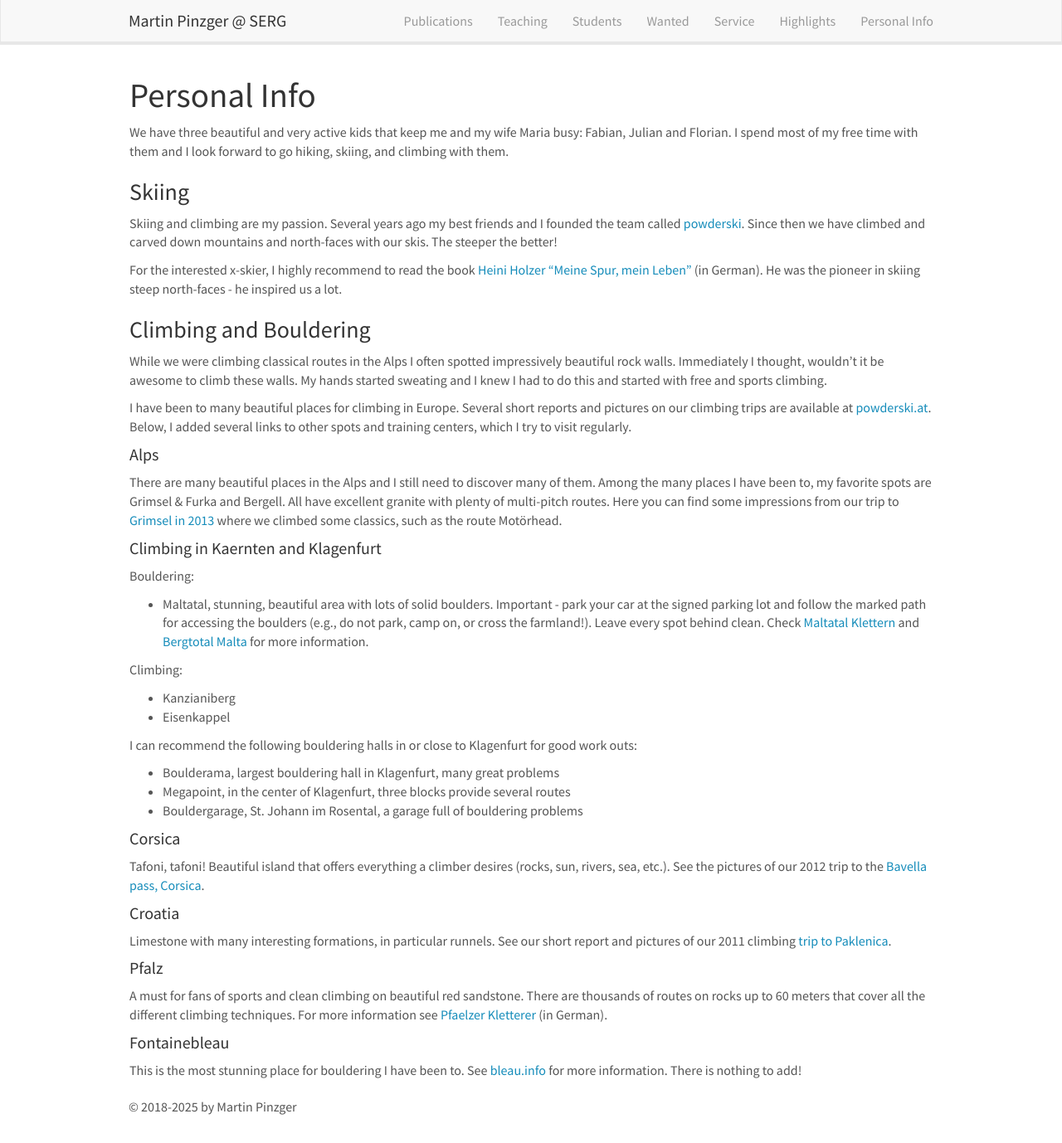
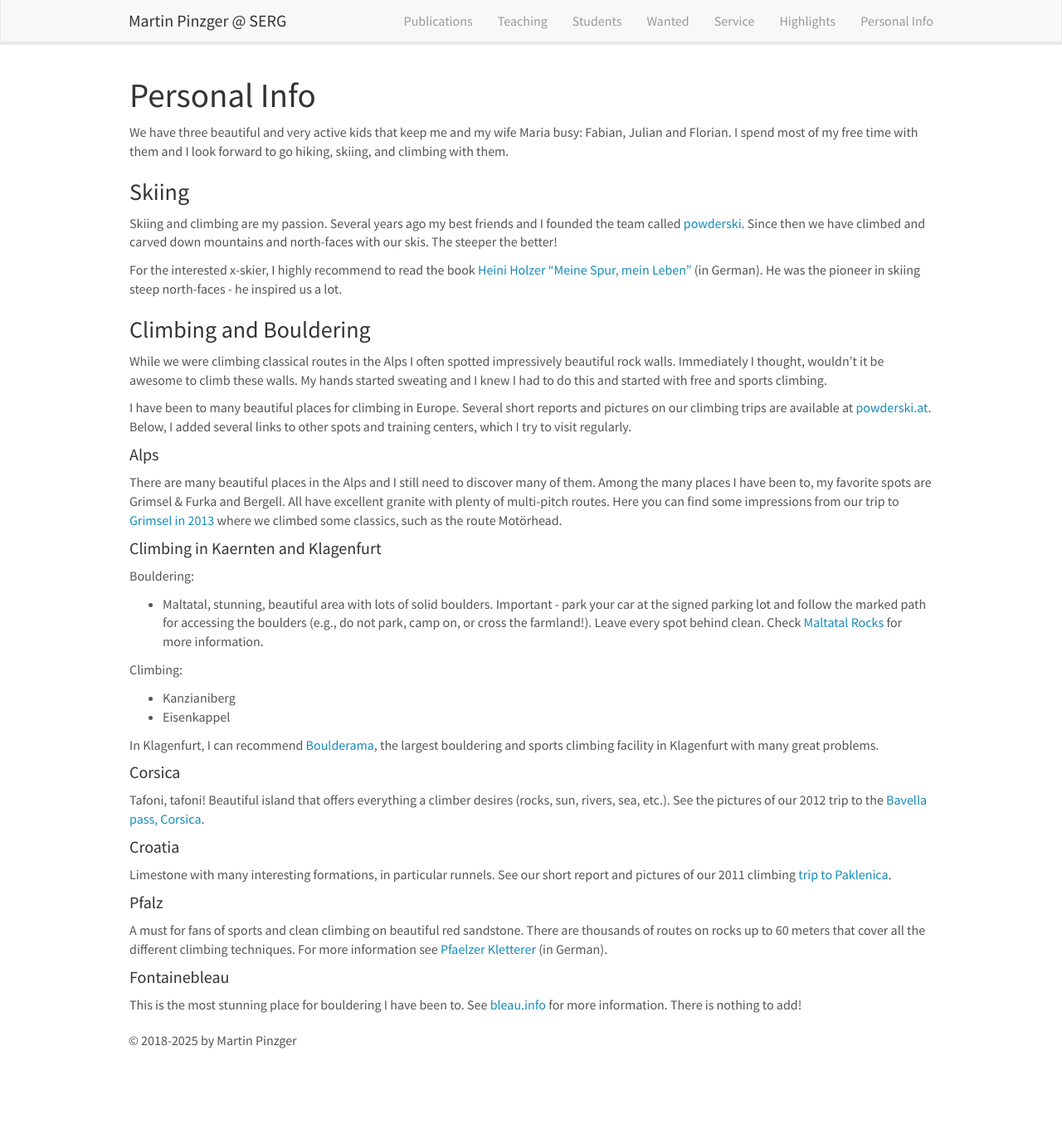
Before and after one commit to pinzger/pinzger.github.io, a Jekyll site: the page built from _pages/personalinfo.md, in a window 1280 px wide and 1378 px high. Shown: the whole window at 83% size. Built offline with Jekyll 4.4.1, drawn with Linux system fonts in a browser that asks for light colours; nearby versions of some CDN libraries.

Commit message:
updated sites

```diff
--- a/_data/news.yml
+++ b/_data/news.yml
@@ -1,3 +1,9 @@
+- date: <strong>May 2025</strong>
+  headline: "Feeling very honored. Received my third <a href=\"https://conf.researchr.org/home/fse-2025\">FSE 2025</a> Distinguished Reviewer Award."
+
+- date: <strong>May 2025</strong>
+  headline: "Joined the PC of <a href=\"https://conf.researchr.org/home/fse-2026\">FSE 2026</a> in Montreal, Canada."
+
 - date: <strong>January 2025</strong>
   headline: "Got invited by the IEEE Transactions on Software Engineering to write a retrospective of our work on ChangeDistiller that was selected as one of the most influential papers of IEEE TSE’s 4th decade. <a href=\"/papers/Fluri2025-retrospective.pdf\">Early Access Version</a>."
 
--- a/_pages/personalinfo.md
+++ b/_pages/personalinfo.md
@@ -27,18 +27,14 @@ There are many beautiful places in the Alps and I still need to discover many of
 
 Bouldering:
 
-* Maltatal, stunning, beautiful area with lots of solid boulders. Important - park your car at the signed parking lot and follow the marked path for accessing the boulders (e.g., do not park, camp on, or cross the farmland!). Leave every spot behind clean. Check [Maltatal Klettern](https://www.facebook.com/maltatalklettern) and [Bergtotal Malta](http://www.bergtotal.com/Bouldergebiete/Oesterreich/Malta-Bouldergebiet.html) for more information.
+* Maltatal, stunning, beautiful area with lots of solid boulders. Important - park your car at the signed parking lot and follow the marked path for accessing the boulders (e.g., do not park, camp on, or cross the farmland!). Leave every spot behind clean. Check [Maltatal Rocks](https://maltatal.rocks/) for more information.
 
 Climbing:
 
 * Kanzianiberg
 * Eisenkappel
 
-I can recommend the following bouldering halls in or close to Klagenfurt for good work outs:
-
-* Boulderama, largest bouldering hall in Klagenfurt, many great problems
-* Megapoint, in the center of Klagenfurt, three blocks provide several routes
-* Bouldergarage, St. Johann im Rosental, a garage full of bouldering problems
+In Klagenfurt, I can recommend [Boulderama](https://boulderama.at/), the largest bouldering and sports climbing facility in Klagenfurt with many great problems.
 
 #### Corsica
 Tafoni, tafoni! Beautiful island that offers everything a climber desires (rocks, sun, rivers, sea, etc.). See the pictures of our 2012 trip to the [Bavella pass, Corsica](http://www.powderski.at/2012/07/15/korsika-2012/).
```
Also changed, not shown: _pages/highlights.md (+1 -1 lines), _pages/home.md (+1 -0 lines), _pages/students.md (+2 -2 lines).
